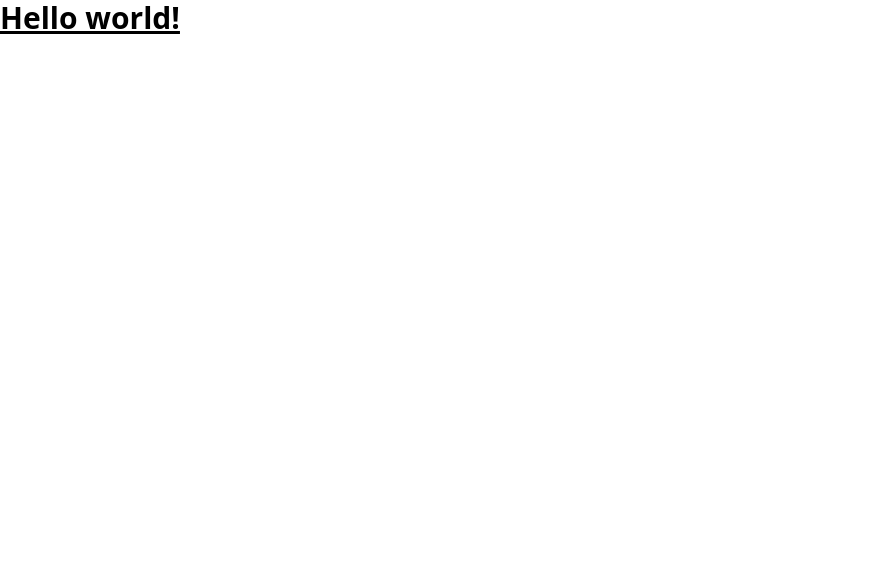
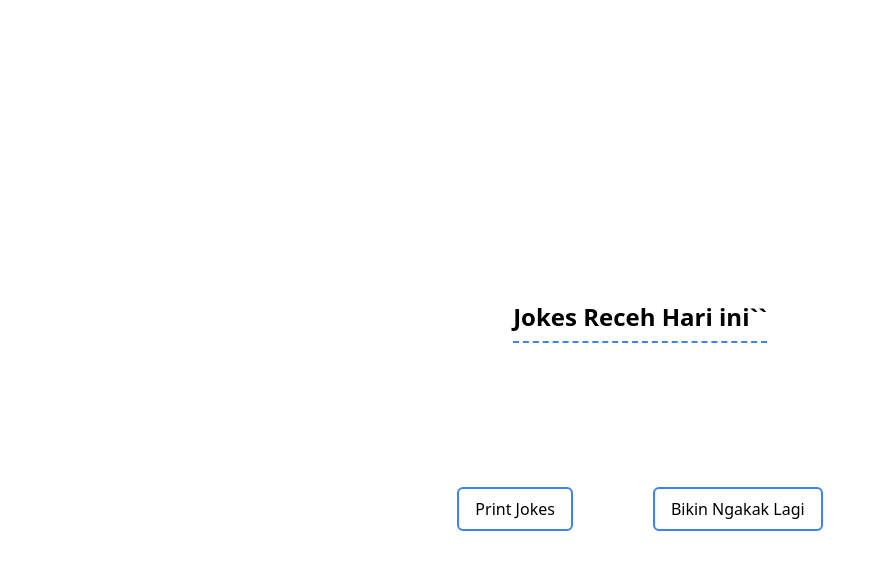
Before and after one commit to argianardi/print-pdf, a React (Vite) app: page / in a window 1280 px wide. Shown: the top 570 px of the page, without its empty margins (0-886 px from the left). Built offline with nearby package versions, Linux system fonts and the light colour scheme; no server answers.

Commit message:
Feat: Add print text feature

```diff
--- a/src/App.jsx
+++ b/src/App.jsx
@@ -1,7 +1,123 @@
+import { useEffect, useRef, useState } from 'react';
 import './styles/App.css';
+import { useReactToPrint } from 'react-to-print';
+import axios from 'axios';
 
 function App() {
-  return <h1 className="text-3xl font-bold underline">Hello world!</h1>;
+  const [jokes, setJokes] = useState('');
+  const [count, setCount] = useState(1);
+  useEffect(() => {
+    getJokes();
+  }, [count]);
+
+  const getJokes = async () => {
+    await axios
+      .get('https://candaan-api.vercel.app/api/text/random')
+      .then((res) => {
+        setJokes(res.data.data);
+      });
+  };
+
+  const componenRef = useRef();
+  const handlePrint = useReactToPrint({
+    content: () => componenRef.current,
+    documentTitle: 'Print-Jokes',
+  });
+
+  const DATA = [
+    {
+      ID: '1',
+      JobTitle: 'Electrician',
+      EmailAddress: 'Hank_Olson9358@karnv.site',
+      FirstNameLastName: 'Hank Olson',
+    },
+    {
+      ID: '2',
+      JobTitle: 'Executive Director',
+      EmailAddress: 'Russel_York3534@lhp4j.net',
+      FirstNameLastName: 'Russel York',
+    },
+    {
+      ID: '3',
+      JobTitle: 'Web Developer',
+      EmailAddress: 'Tiffany_Pearson9861@avn7d.directory',
+      FirstNameLastName: 'Tiffany Pearson',
+    },
+    {
+      ID: '4',
+      JobTitle: 'Bookkeeper',
+      EmailAddress: 'Davina_Allen2270@gnjps.website',
+      FirstNameLastName: 'Davina Allen',
+    },
+    {
+      ID: '5',
+      JobTitle: 'Retail Trainee',
+      EmailAddress: 'Melania_Attwood2908@hepmv.app',
+      FirstNameLastName: 'Melania Attwood',
+    },
+    {
+      ID: '6',
+      JobTitle: 'Designer',
+      EmailAddress: 'Penny_Gregory4219@gnjps.autos',
+      FirstNameLastName: 'Penny Gregory',
+    },
+    {
+      ID: '7',
+      JobTitle: 'Systems Administrator',
+      EmailAddress: 'Peter_Waterson1805@gnjps.auction',
+      FirstNameLastName: 'Peter Waterson',
+    },
+    {
+      ID: '8',
+      JobTitle: 'Designer',
+      EmailAddress: 'Jasmine_Graham9393@ds59r.biz',
+      FirstNameLastName: 'Jasmine Graham',
+    },
+    {
+      ID: '9',
+      JobTitle: 'Doctor',
+      EmailAddress: 'Henry_Connor9433@xqj6f.website',
+      FirstNameLastName: 'Henry Connor',
+    },
+    {
+      ID: '10',
+      JobTitle: 'Webmaster',
+      EmailAddress: 'Carl_Hewitt5779@chkzl.info',
+      FirstNameLastName: 'Carl Hewitt',
+    },
+  ];
+
+  return (
+    <div className="flex flex-col items-center justify-center h-screen gap-20">
+      <div ref={componenRef}>
+        <h1
+          className={`py-2 my-6 text-2xl font-bold text-center border-dashed border-b-2 border-blue-500 `}
+        >
+          Jokes Receh Hari ini``
+        </h1>
+
+        <p className="px-6 py-5 mx-auto mt-5 font-medium text-center">
+          {jokes}
+        </p>
+      </div>
+
+      <div className="flex items-center justify-center gap-20 px-6 ">
+        <button
+          type="button "
+          className="flex items-center justify-center gap-3 px-4 py-2 border-2 border-blue-500 rounded-md active:bg-blue-500 active:text-white"
+          onClick={handlePrint}
+        >
+          Print Jokes
+        </button>
+        <button
+          className="flex items-center justify-center gap-3 px-4 py-2 border-2 border-blue-500 rounded-md active:bg-blue-500 active:text-white"
+          onClick={() => setCount(count + 1)}
+        >
+          Bikin Ngakak Lagi
+        </button>
+      </div>
+    </div>
+  );
 }
 
 export default App;
```
